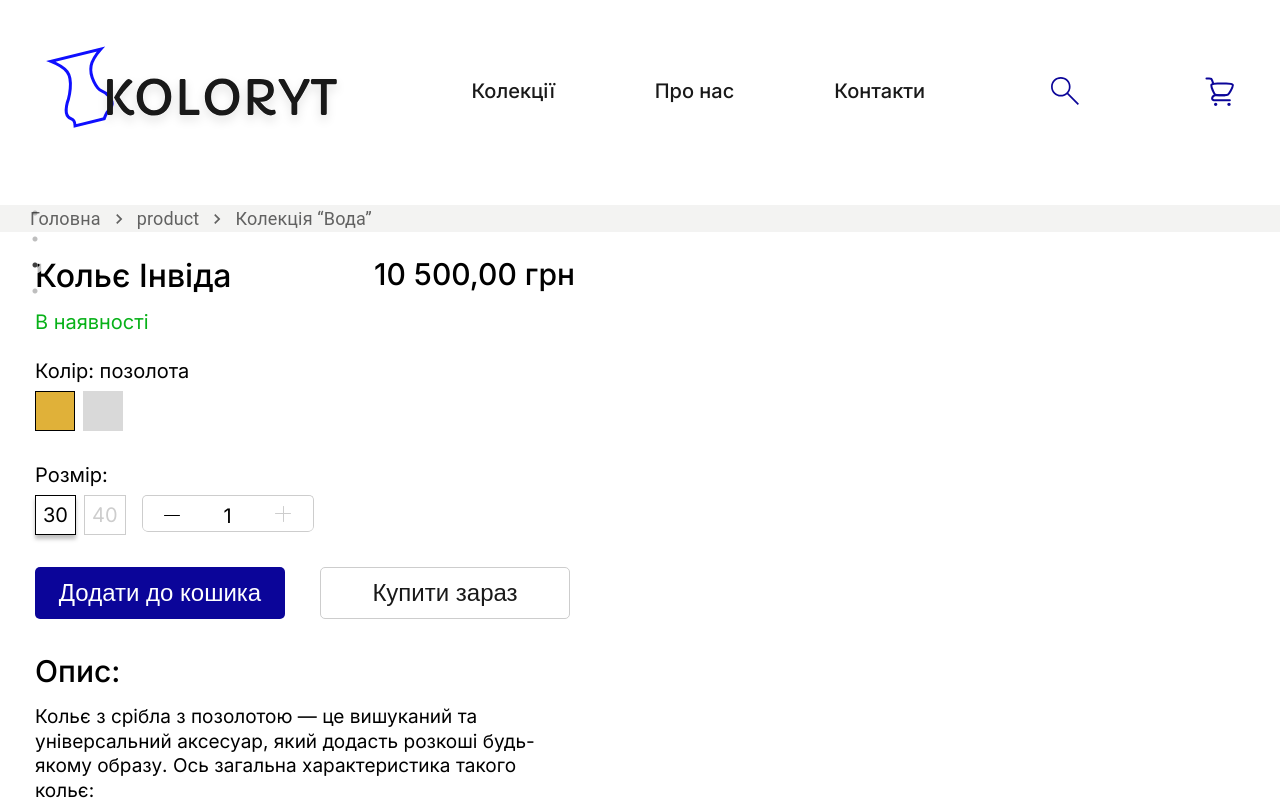
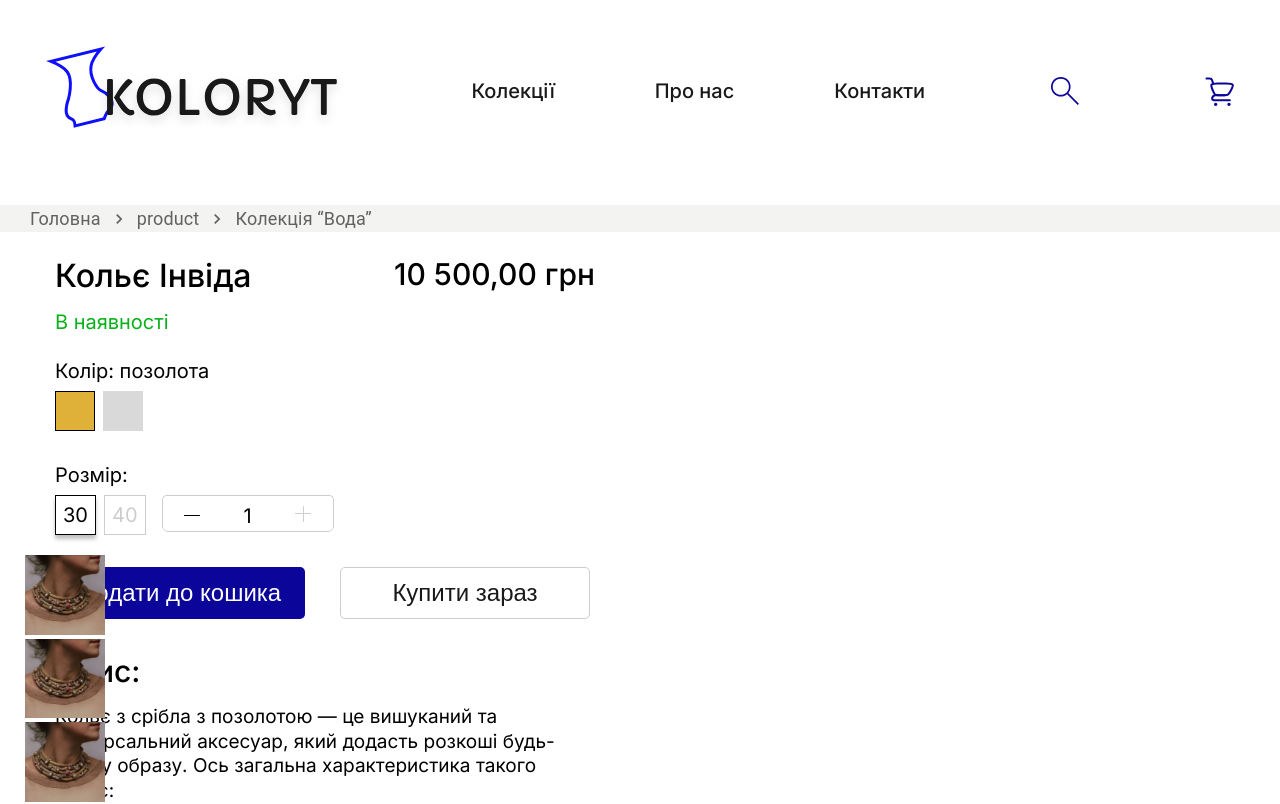
Before and after one commit to sergeyitaly/myshop, a React (Vite) app in the folder frontend/: page /product/1 in a window 1280 px wide. Shown: the top 804 px of the page. Built offline with nearby package versions, Linux system fonts and the light colour scheme; a web font is replaced by a local one.

Commit message:
descktopSlider

```diff
--- a/frontend/src/components/Carousels/CarouselProduct/CarouselProductDesktop/CarouselProductDesktop.module.scss
+++ b/frontend/src/components/Carousels/CarouselProduct/CarouselProductDesktop/CarouselProductDesktop.module.scss
@@ -1,19 +1,29 @@
-.swiperContainer {
-  position: relative;
-  max-width: 100%;
-  height: 100%;
+.sliderContainer {
+  display: flex;
+  flex-direction: row;
+  align-items: flex-start;
 }
 
-.swiperSlide {
-  max-width: 100%;
+.slider {
+  margin-right: 20px;
+  max-width: 650px; /* Додано для обмеження ширини великої картинки */
 }
 
-.swiperSlide img {
-  width: 100%;
-  height: 100%;
-  object-fit: cover;
+.thumbnails {
+  display: flex;
+  flex-direction: column;
+  justify-content: flex-start;
 }
 
-button.slick-arrow {
-  display: none;
+.thumbnail {
+  margin-bottom: 10px;
 }
+
+.thumbnail img {
+  width: 80px;
+  height: auto;
+}
+
+.slick-dots {
+  display: none; /* Ховаємо стандартні точки слайдера */
+}
--- a/frontend/src/components/Carousels/CarouselProduct/CarouselProductDesktop/CarouselProductDesktop.tsx
+++ b/frontend/src/components/Carousels/CarouselProduct/CarouselProductDesktop/CarouselProductDesktop.tsx
@@ -1,38 +1,73 @@
 import Slider from "react-slick";
 import "slick-carousel/slick/slick.css";
 import "slick-carousel/slick/slick-theme.css";
-import imgProductMax from "../../img/Rectangle 45.svg";
+import productImgMax from "../../img/Rectangle 45.svg";
+import ringQueen from "../../img/Rectangle 45.svg";
+import braceletQueen from "../../img/Rectangle 45.svg";
+import ringsSet from "../../img/Rectangle 45.svg";
+import earrings from "../../img/Rectangle 45.svg";
 import style from "./CarouselProductDesktop.module.scss";
 
-const CarouselProductMobile = () => {
+const CarouselProductDesktop = () => {
   const settings = {
+    customPaging: function (i) {
+      let imgSrc;
+      switch (i) {
+        case 0:
+          imgSrc = productImgMax;
+          break;
+        case 1:
+          imgSrc = ringQueen;
+          break;
+        case 2:
+          imgSrc = braceletQueen;
+          break;
+        case 3:
+          imgSrc = ringsSet;
+          break;
+        case 4:
+          imgSrc = earrings;
+          break;
+        default:
+          imgSrc = productImgMax;
+      }
+      return (
+        <div className={style.thumbnail}>
+          <img src={imgSrc} alt={`Thumbnail ${i}`} />
+        </div>
+      );
+    },
     dots: true,
-    lazyLoad: true,
+    dotsClass: "slick-dots slick-thumb",
     infinite: true,
     speed: 500,
     slidesToShow: 1,
     slidesToScroll: 1,
-    initialSlide: 2,
-    variableWidth: false,
   };
+
   return (
-    <>
-      <Slider className={style.swiperContainer} {...settings}>
-        <div className={style.swiperSlide}>
-          <img className={style.imgMob} src={imgProductMax} alt="invida" />
-        </div>
-        <div className={style.swiperSlide}>
-          <img src={imgProductMax} alt="invida" />
-        </div>
-        <div className={style.swiperSlide}>
-          <img src={imgProductMax} alt="invida" />
-        </div>
-        <div className={style.swiperSlide}>
-          <img src={imgProductMax} alt="invida" />
-        </div>
-      </Slider>
-    </>
+    <div className={style.sliderContainer}>
+      <div className={style.slider}>
+        <Slider {...settings}>
+          <div>
+            <img src={productImgMax} alt="Product Image Max" />
+          </div>
+          <div>
+            <img src={ringQueen} alt="Ring Queen" />
+          </div>
+          <div>
+            <img src={braceletQueen} alt="Bracelet Queen" />
+          </div>
+          <div>
+            <img src={ringsSet} alt="Rings Set" />
+          </div>
+          <div>
+            <img src={earrings} alt="Earrings" />
+          </div>
+        </Slider>
+      </div>
+    </div>
   );
 };
 
-export default CarouselProductMobile;
+export default CarouselProductDesktop;
--- a/frontend/src/pages/ProductPage/ProductPage.tsx
+++ b/frontend/src/pages/ProductPage/ProductPage.tsx
@@ -1,6 +1,6 @@
 import { useState } from "react";
 import { useMediaQuery } from "react-responsive";
-import { mockDataCollection } from "./productPageMock";
+// import { mockDataCollection, mockDataMobCollection } from "./productPageMock";
 // import productImgMin from "../../assets/collection/Rectangle 63.svg";
 // import productImgMax from "../../assets/collection/Rectangle 45.svg";
 import ringQueen from "../../assets/collection/Rectangle 48.svg";
@@ -27,9 +27,9 @@ const ProductPage = () => {
     query: "(max-width: 480px)",
   });
 
-  const isDesktop = useMediaQuery({
-    query: "(min-width: 770px)",
-  });
+  // const isDesktop = useMediaQuery({
+  //   query: "(min-width: 770px)",
+  // });
 
   const handleCounter = (value) => () => {
     if (value === "increment") {
@@ -52,7 +52,7 @@ const ProductPage = () => {
   return (
     <>
       <div className={style.container}>
-        {isDesktop && <CarouselProductDesktop />}
+        <CarouselProductDesktop />
         {isMobile && <CarouselProductMobile />}
         {/* <div className={style.images}>
           <img className={style.imgMin} src={productImgMin} alt="invida" />
```
Also changed, not shown: frontend/src/pages/ProductPage/productPageMock.tsx (+7 -4 lines).
